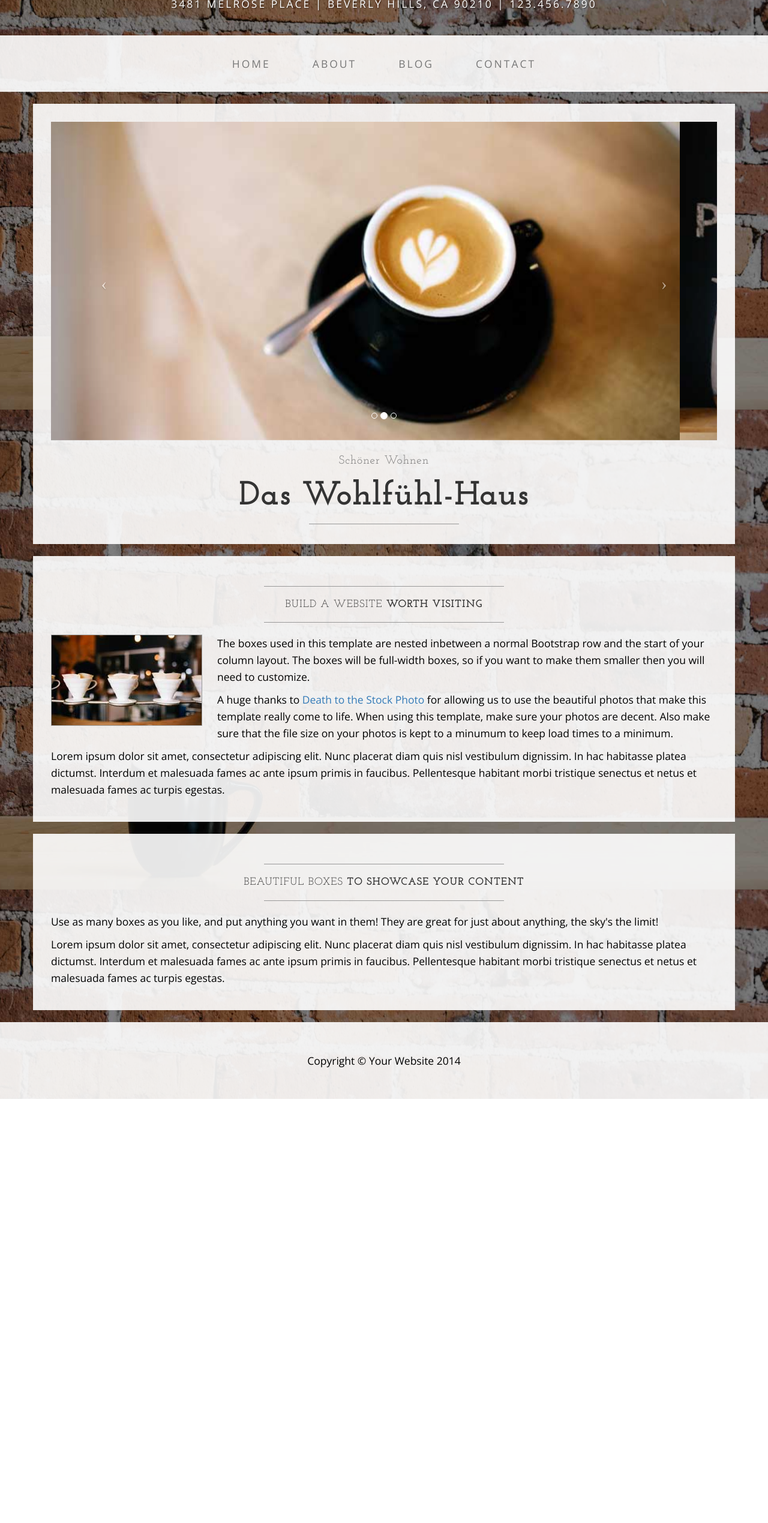
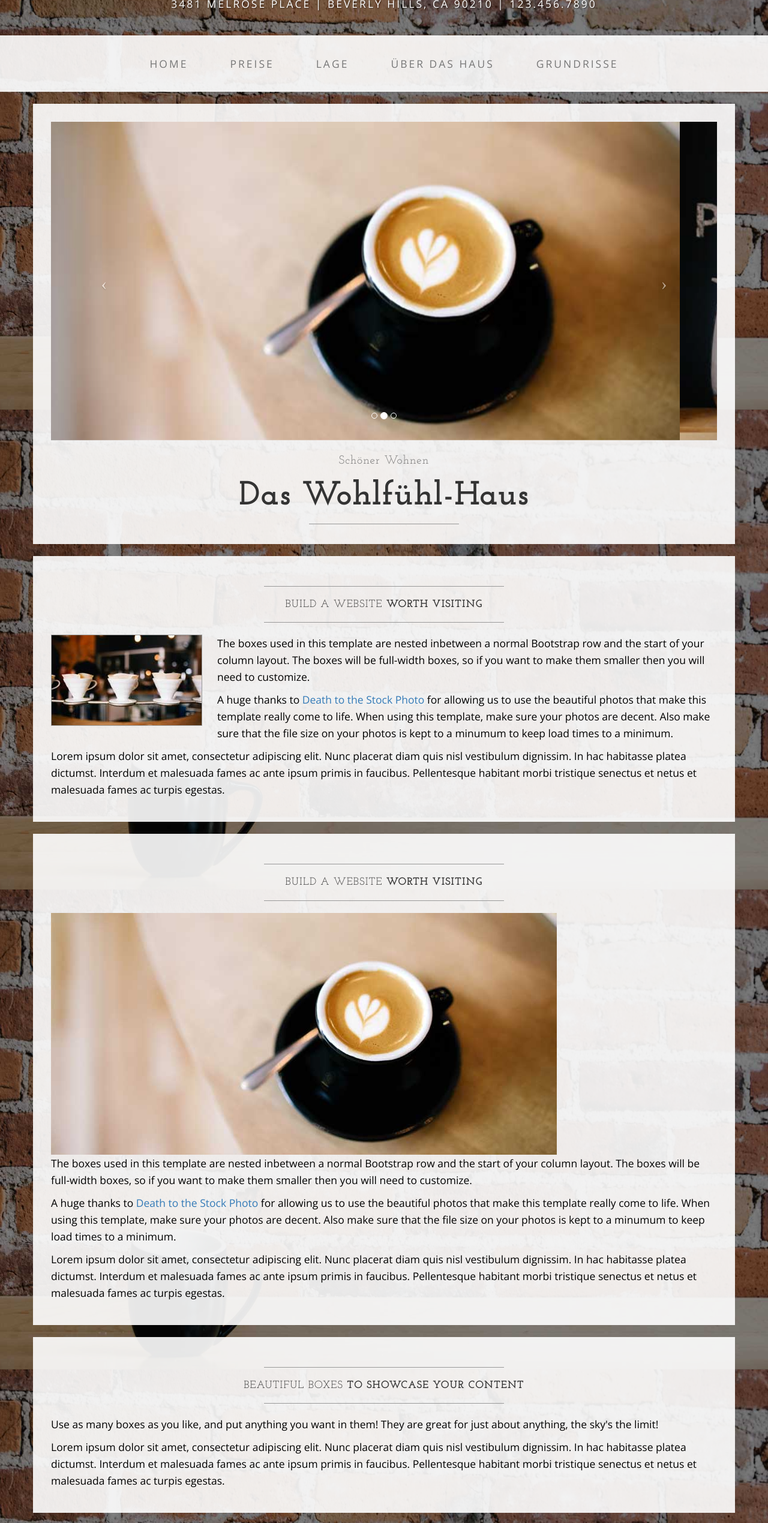
Before and after one commit to ztrosien/schoener-wohnen, a plain HTML site: page index.html in a window 1280 px wide. Shown: the part 117-2656 px from the top of the page at 60% size. Before the commit the page ends 1949 px from the top, so only its background shows below. Drawn offline with nearby package versions, Linux system fonts and the light colour scheme.

Commit message:
heeeudde

```diff
--- a/index.html
+++ b/index.html
@@ -32,7 +32,7 @@
 
 <body>
 
-    <div class="brand">Schöner Wohnen 2</div>
+    <div class="brand">Schöner Wohnen</div>
     <div class="address-bar">3481 Melrose Place | Beverly Hills, CA 90210 | 123.456.7890</div>
 
     <!-- Navigation -->
@@ -56,13 +56,17 @@
                         <a href="index.html">Home</a>
                     </li>
                     <li>
-                        <a href="about.html">About</a>
+                        <a href="#Preise">Preise</a>
                     </li>
                     <li>
-                        <a href="blog.html">Blog</a>
+                        <a href="lage.html">Lage</a>
                     </li>
                     <li>
-                        <a href="contact.html">Contact</a>
+                        <a href="ueberdashaus.html">Über das Haus</a>
+                    </li>
+                    <li>
+                        <a href="Grundrisse.html">Grundrisse</a>
+
                     </li>
                 </ul>
             </div>
@@ -117,6 +121,7 @@
         <div class="row">
             <div class="box">
                 <div class="col-lg-12">
+                <a name="Preise"></a>
                     <hr>
                     <h2 class="intro-text text-center">Build a website
                         <strong>worth visiting</strong>
@@ -130,6 +135,26 @@
                 </div>
             </div>
         </div>
+
+
+        <div class="row">
+            <div class="box">
+                <div class="col-lg-12">
+                <a name="XXXX"></a>
+                    <hr>
+                    <h2 class="intro-text text-center">Build a website
+                        <strong>worth visiting</strong>
+                    </h2>
+                    <hr>
+                    <img class="img-responsive" src="img/slide-1.jpg" alt="">
+                    <hr class="visible-xs">
+                    <p>The boxes used in this template are nested inbetween a normal Bootstrap row and the start of your column layout. The boxes will be full-width boxes, so if you want to make them smaller then you will need to customize.</p>
+                    <p>A huge thanks to <a href="http://join.deathtothestockphoto.com/" target="_blank">Death to the Stock Photo</a> for allowing us to use the beautiful photos that make this template really come to life. When using this template, make sure your photos are decent. Also make sure that the file size on your photos is kept to a minumum to keep load times to a minimum.</p>
+                    <p>Lorem ipsum dolor sit amet, consectetur adipiscing elit. Nunc placerat diam quis nisl vestibulum dignissim. In hac habitasse platea dictumst. Interdum et malesuada fames ac ante ipsum primis in faucibus. Pellentesque habitant morbi tristique senectus et netus et malesuada fames ac turpis egestas.</p>
+                </div>
+            </div>
+        </div>
+
 
         <div class="row">
             <div class="box">
```
